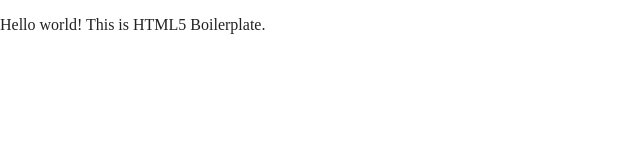
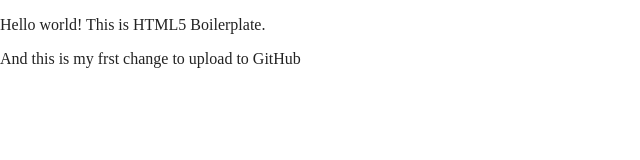
Before and after one commit to JerogZurcBacu/JerogZurcBacuWeb, a website built with Parcel: page index.html in a window 1280 px wide. Shown: the whole page, without its empty margins (0-640 px from the left). Built offline with nearby package versions, Linux system fonts and the light colour scheme.

Commit message:
Update index.html
Firts Change update to github

```diff
--- a/index.html
+++ b/index.html
@@ -26,6 +26,7 @@
 
   <!-- Add your site or application content here -->
   <p>Hello world! This is HTML5 Boilerplate.</p>
+  <p>And this is my frst change to upload to GitHub</p>
   <script src="js/vendor/modernizr-3.11.2.min.js"></script>
   <script src="js/plugins.js"></script>
   <script src="js/main.js"></script>
```
